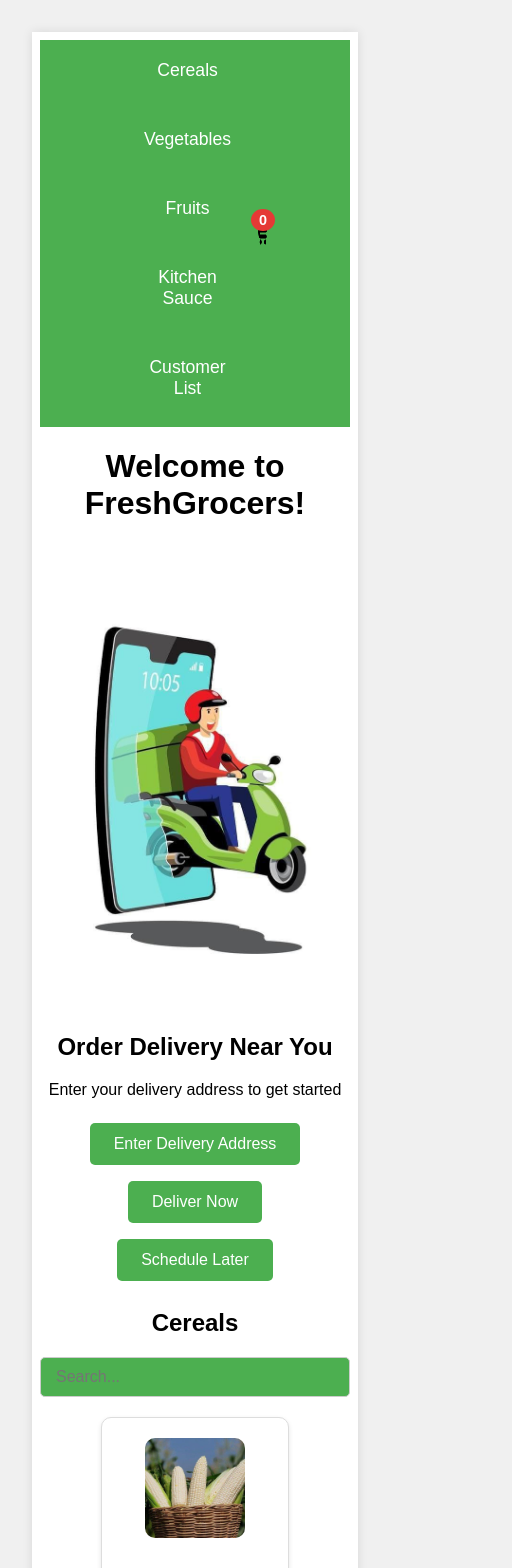
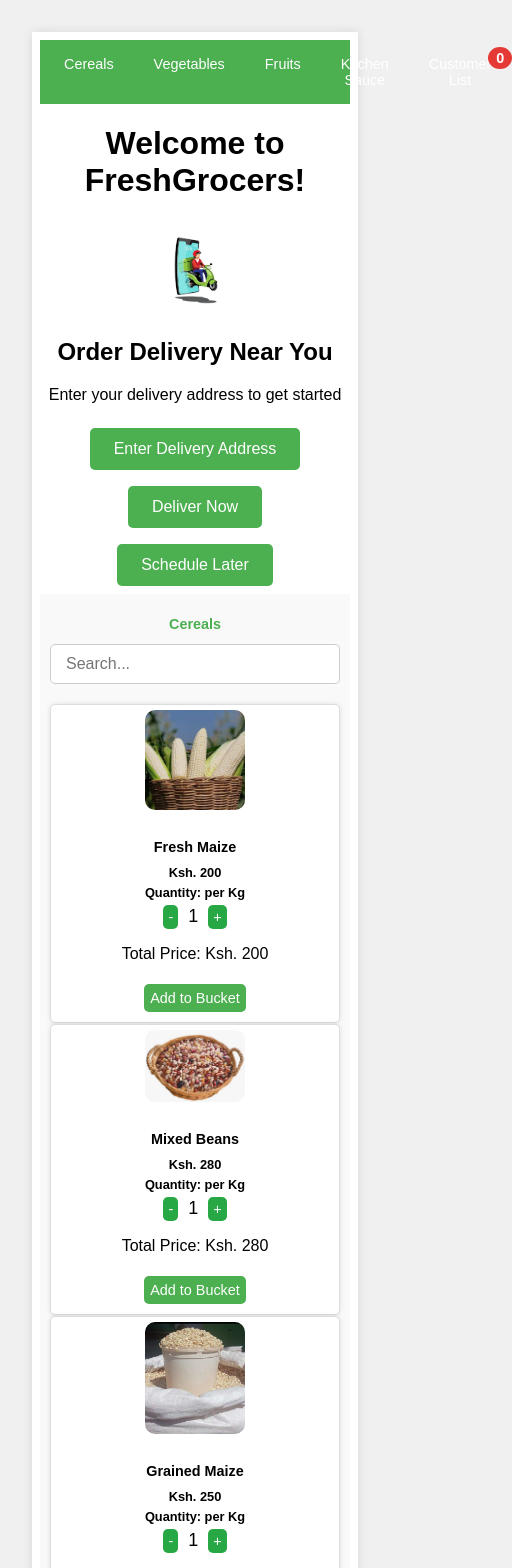
Before and after one commit to Reycode01/FreshGrocers-, a React (Vite) app in the folder my-app/: page / in a window 390 px wide. Shown: the top 1568 px of the page, 512 px wide, since content can reach past the window. Built offline with nearby package versions, Linux system fonts and the light colour scheme.

Commit message:
app responsivness

```diff
--- a/my-app/src/Cereals.css
+++ b/my-app/src/Cereals.css
@@ -1,26 +1,101 @@
-.cereals {
-    padding: 20px;
-    background-color: #f9f9f9;
+.cereals-container {
+  padding: 10px;
+  background-color: #f9f9f9;
+}
+
+.cereals-container h2 {
+  color: #4CAF50;
+  font-size: 0.9rem; /* Slightly smaller font size */
+}
+
+.search-bar {
+  width: 100%; /* Full width */
+  padding: 8px;
+  margin-bottom: 15px;
+  border: 1px solid #3498db;
+  border-radius: 4px;
+  background-color: #ffffff;
+  color: #000000;
+  font-size: 1rem;
+}
+
+.product-list {
+  display: grid;
+  grid-template-columns: repeat(auto-fit, minmax(150px, 1fr)); /* Fit as many columns as possible */
+  gap: 1px;
+}
+
+.product-card {
+  background: white;
+  border-radius: 5px;
+  box-shadow: 0 0 5px rgba(0, 0, 0, 0.1);
+  padding: 1px;
+  text-align: center;
+}
+
+.product-card img {
+  max-width: 80%;
+  height: auto;
+}
+
+.product-card h3 {
+  font-size: 0.9rem; /* Smaller font size */
+  margin: 10px 0;
+}
+
+.product-card .product-price,
+.product-card .product-quantity,
+.product-card .quantity-controls {
+  font-size: 0.8rem; /* Smaller font size */
+  margin: 5px 0;
+}
+
+.quantity-controls button {
+  padding: 5px 10px;
+  font-size: 0.7rem;
+}
+
+.add-to-bucket,
+.cart-btn {
+  background-color: #4CAF50;
+  color: white;
+  border: none;
+  padding: 8px;
+  border-radius: 5px;
+  cursor: pointer;
+  font-size: 0.7rem;
+  margin: 5px 0;
+}
+
+.add-to-bucket:hover,
+.cart-btn:hover {
+  background-color: #45a049;
+}
+
+/* Responsive adjustments */
+@media only screen and (max-width: 600px) {
+  .product-card {
+    padding: 5px;
   }
 
-  .cereals h2 {
-    color: #4CAF50;
+  .product-card h3 {
+    font-size: 0.9rem; /* Further reduce font size on very small screens */
   }
 
-  .cereals ul {
-    list-style-type: none;
-    padding: 0;
+  .product-card .product-price,
+  .product-card .product-quantity,
+  .product-card .quantity-controls {
+    font-size: 0.8rem; /* Further reduce font size */
   }
 
-  .cereals li {
-    padding: 5px 0;
+  .quantity-controls button {
+    padding: 4px 5px;
+    font-size: 0.9rem;
   }
-  .search-bar {
-    width: 80%;
-    padding: 8px;
-    margin-bottom: 20px;
-    border: 1px solid #3498db; /* Light Blue Border */
-    border-radius: 4px;
-    background-color: #4CAF50; /* Light Gray Background */
-    color: #000000; /* Dark Gray Text Color */
+
+  .add-to-bucket,
+  .cart-btn {
+    padding: 6px;
+    font-size: 0.9rem;
   }
+}
--- a/my-app/src/index.css
+++ b/my-app/src/index.css
@@ -70,7 +70,7 @@
 }
 
 .cover-image {
-  width: 100%; /* Make cover image responsive */
+  width: 20%; /* Make cover image responsive */
   height: auto;
 }
 
@@ -108,49 +108,23 @@
   margin-top: 0;
 }
 
-/* Mobile devices (portrait and landscape) */
+/* Responsive adjustments */
 @media only screen and (max-width: 600px) {
-  .app-container {
-    padding: 0.5rem; /* Adjust padding for mobile devices */
-  }
-
   nav {
-    flex-direction: column; /* Stack nav items vertically on small screens */
-    align-items: flex-start;
+    padding: 0.5rem; /* Reduce padding on small screens */
   }
 
   nav ul {
-    flex-direction: column; /* Stack nav items vertically */
+    gap: 0.5rem; /* Reduce gap between nav items on small screens */
   }
 
-  nav ul li {
-    margin-bottom: 0.5rem; /* Space between nav items */
+  nav ul li a {
+    padding: 0.5rem 1rem; /* Reduce padding on nav links */
+    font-size: 0.9rem; /* Reduce font size */
   }
 
-  .cover-image {
-    width: 100%; /* Make cover image fit mobile screens */
-  }
-}
-
-/* Tablets (portrait and landscape) */
-@media only screen and (min-width: 601px) and (max-width: 900px) {
   .app-container {
-    padding: 1rem; /* Adjust padding for tablets */
-  }
-
-  .cover-image {
-    width: 80%; /* Adjust cover image size for tablets */
-  }
-}
-
-/* Desktops and larger devices */
-@media only screen and (min-width: 1000px) {
-  .app-container {
-    padding: 2rem; /* Adjust padding for desktops */
-  }
-
-  .cover-image {
-    width: 40%; /* Adjust cover image size for larger screens */
+    padding: 0.5rem; /* Adjust padding for mobile devices */
   }
 }
 
```
